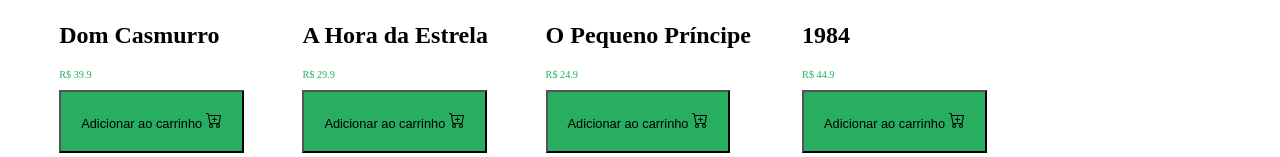
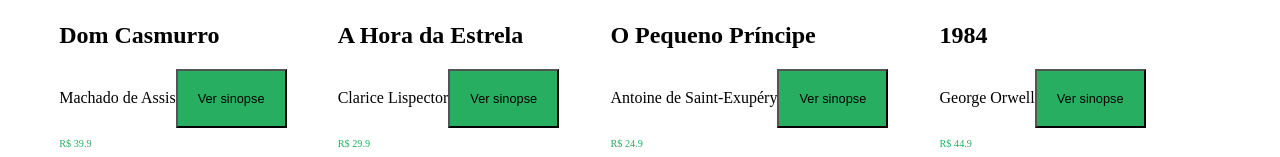
Before and after one commit to Murilojamoski/CarrinhoCompras, a Vue app in the folder CarrinhoDeCompras/: page / in a window 1280 px wide. Shown: the part 390-547 px from the top of the page. Built offline with nearby package versions, Linux system fonts and the light colour scheme; the HTML template or start-up script is replaced by a standard one.

Commit message:
UPTADE: Melhorando carrinho

```diff
--- a/CarrinhoDeCompras/src/components/Carrinho.vue
+++ b/CarrinhoDeCompras/src/components/Carrinho.vue
@@ -21,6 +21,12 @@ const agrupados = computed(()=>{
   return resultado
 })
 
+const removerItem = (titulo: string)=>{
+  const filtro = carrinho.value.findIndex(livro => livro.titulo === titulo)
+  if(filtro !== -1){
+    carrinho.value.splice(filtro, 1)
+  }
+}
 
 const total = computed(()=>{
   return agrupados.value.reduce((soma, item) => soma + item.preco * item.quantidade, 0)
@@ -36,6 +42,7 @@ const total = computed(()=>{
     <div v-else>
       <div v-for="livro in agrupados">
         <p>{{ livro.quantidade }}x {{ livro.titulo }} - R$ {{ (livro.preco * livro.quantidade).toFixed(2) }}</p>
+        <button @click="removerItem(livro.titulo)">Remover</button>
       </div>
       <p><strong>Total:</strong> R$ {{ total.toFixed(2) }}</p>
     </div>
--- a/CarrinhoDeCompras/src/components/Corpo.vue
+++ b/CarrinhoDeCompras/src/components/Corpo.vue
@@ -34,6 +34,12 @@
 
   ])
 
+    const SinopseAberta = ref<string | null>(null)
+
+    const VerSinopse = (titulo:string)=>{
+      SinopseAberta.value = SinopseAberta.value === titulo? null : titulo
+    }
+
     function adicionarAoCarrinho(livro: Livro) {
      carrinho.value.push(livro)
     }
@@ -44,6 +50,12 @@
     <div v-for="livro in Livros">
         <img :src=" livro.imagem" alt="">
         <h2>{{ livro.titulo }}</h2>
+        <span>{{ livro.autor }}</span>
+        <button @click="VerSinopse(livro.titulo)">
+          {{ SinopseAberta === livro.titulo ? 'Ocultar sinopse' : 'Ver sinopse' }}
+        </button>
+        <br>
+        <article v-if="SinopseAberta === livro.titulo">{{ livro.sinopse }}</article>
         <p>R$ {{ livro.preco  }}</p>
         <button @click="adicionarAoCarrinho(livro)">Adicionar ao carrinho <svg xmlns="http://www.w3.org/2000/svg" width="16" height="16" fill="currentColor" class="bi bi-cart-plus" viewBox="0 0 16 16">
   <path d="M9 5.5a.5.5 0 0 0-1 0V7H6.5a.5.5 0 0 0 0 1H8v1.5a.5.5 0 0 0 1 0V8h1.5a.5.5 0 0 0 0-1H9z"/>
```
Also changed, not shown: CarrinhoDeCompras/src/App.vue (+3 -4 lines).
